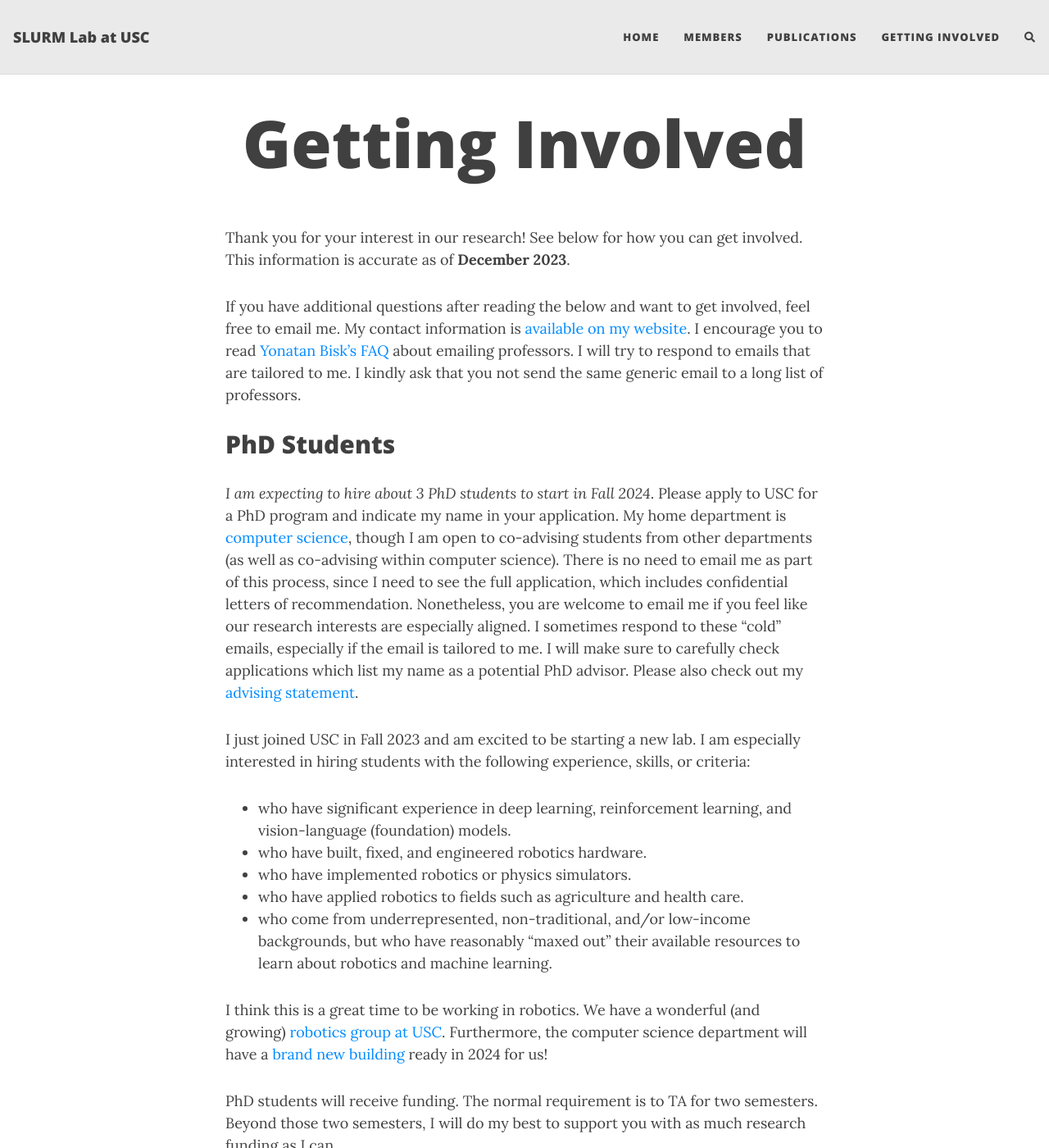
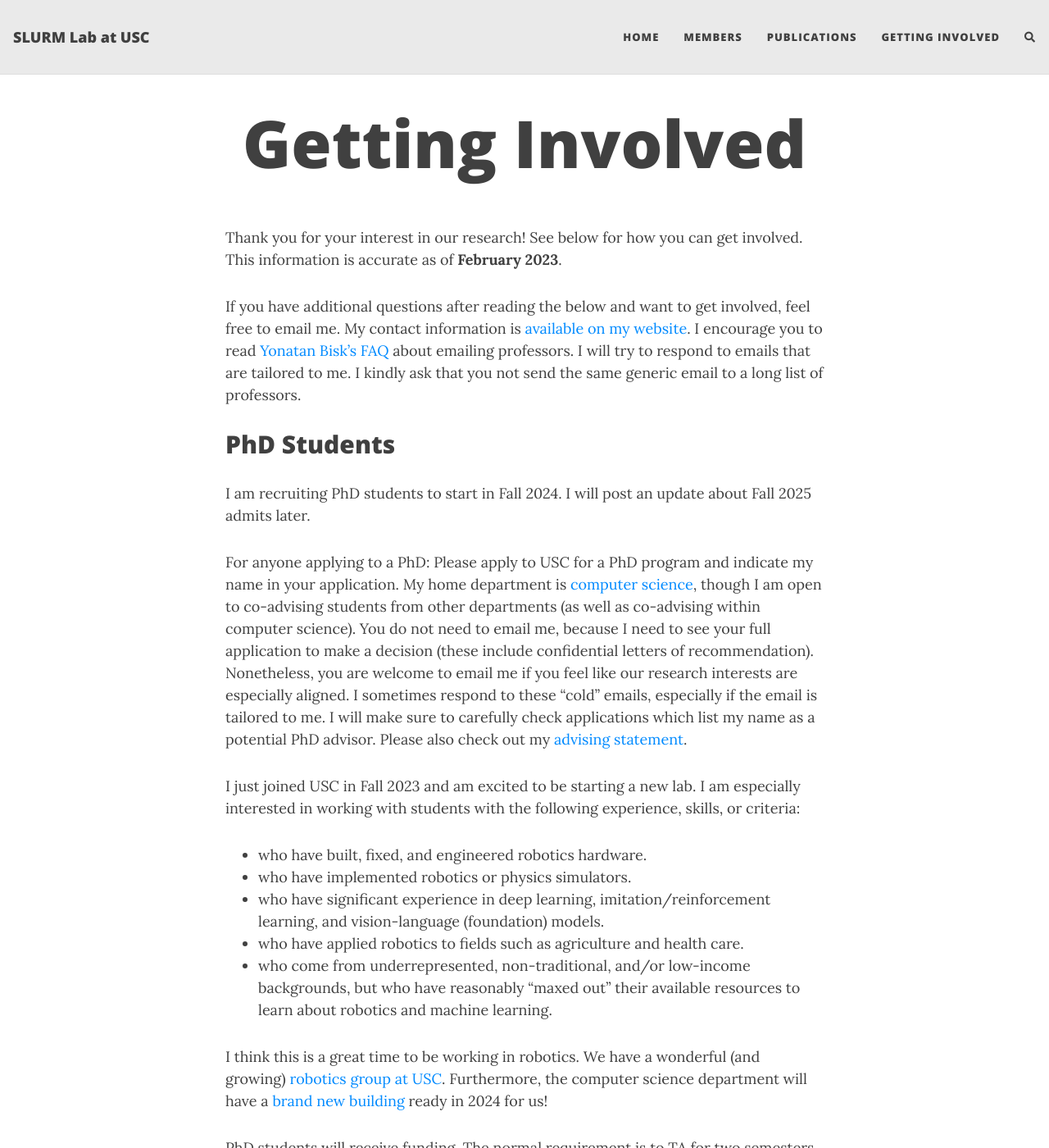
Before and after one commit to slurm-lab-usc/slurm-lab-usc.github.io, a Jekyll site: the page built from getting_involved.md, in a window 1280 px wide and 1400 px high. Shown: the whole window at 82% size. Built offline with Jekyll 4.4.1, drawn with Linux system fonts in a browser that asks for light colours; nearby versions of some CDN libraries; comment, search, counter and statistics services are not loaded.

Commit message:
getting involved

```diff
--- a/getting_involved.md
+++ b/getting_involved.md
@@ -5,7 +5,7 @@ title: Getting Involved
 ---
 
 Thank you for your interest in our research! See below for how you can get
-involved. This information is accurate as of **December 2023**.
+involved. This information is accurate as of **February 2023**.
 
 If you have additional questions after reading the below and want to get involved, feel free to email me.
 My contact information is [available on my website](https://danielseita.github.io/).
@@ -15,26 +15,29 @@ I kindly ask that you not send the same generic email to a long list of professo
 
 ## PhD Students
 
-*I am expecting to hire about 3 PhD students to start in Fall 2024*. Please
-apply to USC for a PhD program and indicate my name in your application. My
-home department is [computer science](https://www.cs.usc.edu/), though I am
+I am recruiting PhD students to start in Fall 2024. I will post an update
+about Fall 2025 admits later.
+
+For anyone applying to a PhD:
+Please apply to USC for a PhD program and indicate my name in your application.
+My home department is [computer science](https://www.cs.usc.edu/), though I am
 open to co-advising students from other departments (as well as co-advising
-within computer science). There is no need to email me as part of this process,
-since I need to see the full application, which includes confidential letters
-of recommendation. Nonetheless, you are welcome to email me if you feel like
-our research interests are especially aligned. I sometimes respond to these
-"cold" emails, especially if the email is tailored to me. I will make sure to
+within computer science). You do not need to email me, because I need to see
+your full application to make a decision (these include confidential letters of
+recommendation). Nonetheless, you are welcome to email me if you feel like our
+research interests are especially aligned. I sometimes respond to these "cold"
+emails, especially if the email is tailored to me. I will make sure to
 carefully check applications which list my name as a potential PhD advisor.
 Please also check out my [advising statement](#advising-statement).
 
 I just joined USC in Fall 2023 and am excited to be starting a new lab. I am
-especially interested in hiring students with the following experience, skills,
-or criteria:
+especially interested in working with students with the following experience,
+skills, or criteria:
 
-- who have significant experience in deep learning, reinforcement learning, and
-  vision-language (foundation) models.
 - who have built, fixed, and engineered robotics hardware.
 - who have implemented robotics or physics simulators.
+- who have significant experience in deep learning, imitation/reinforcement
+  learning, and vision-language (foundation) models.
 - who have applied robotics to fields such as agriculture and health care.
 - who come from underrepresented, non-traditional, and/or low-income
 backgrounds, but who have reasonably "maxed out" their available resources to
```
